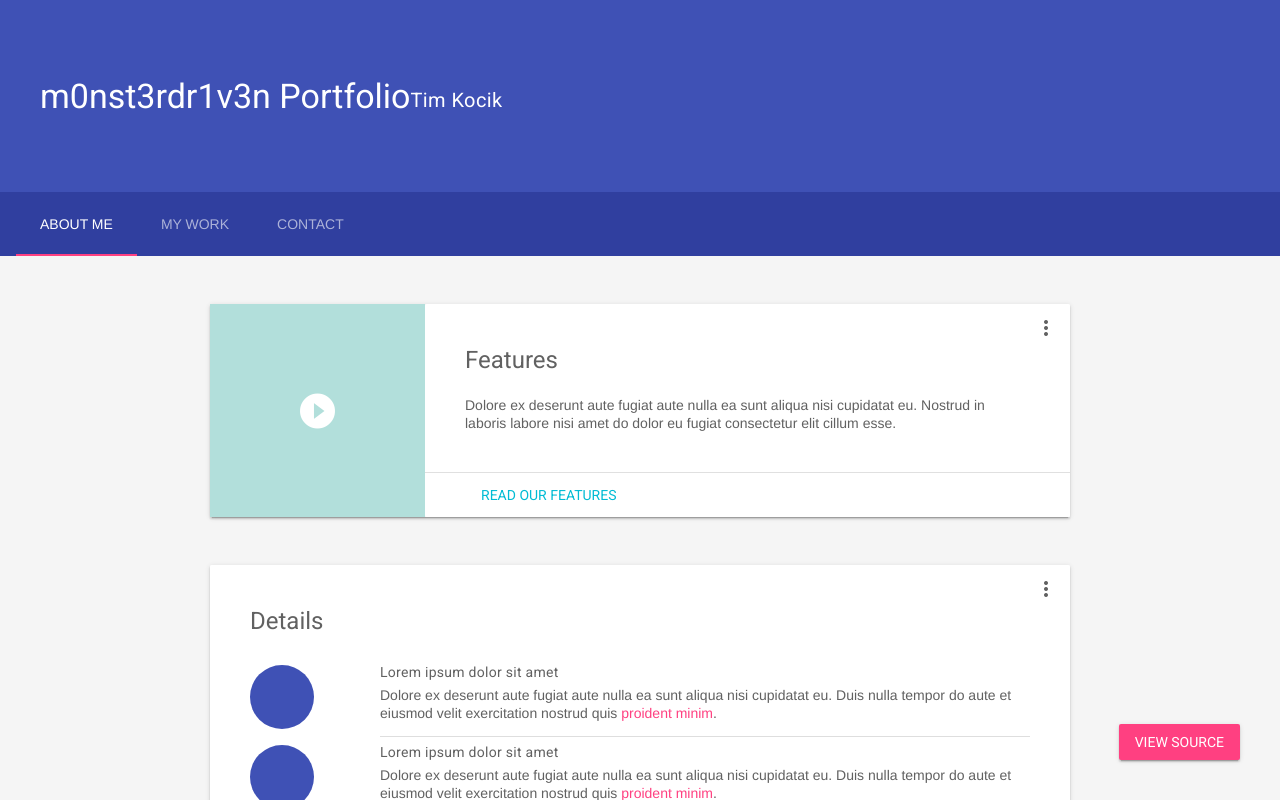
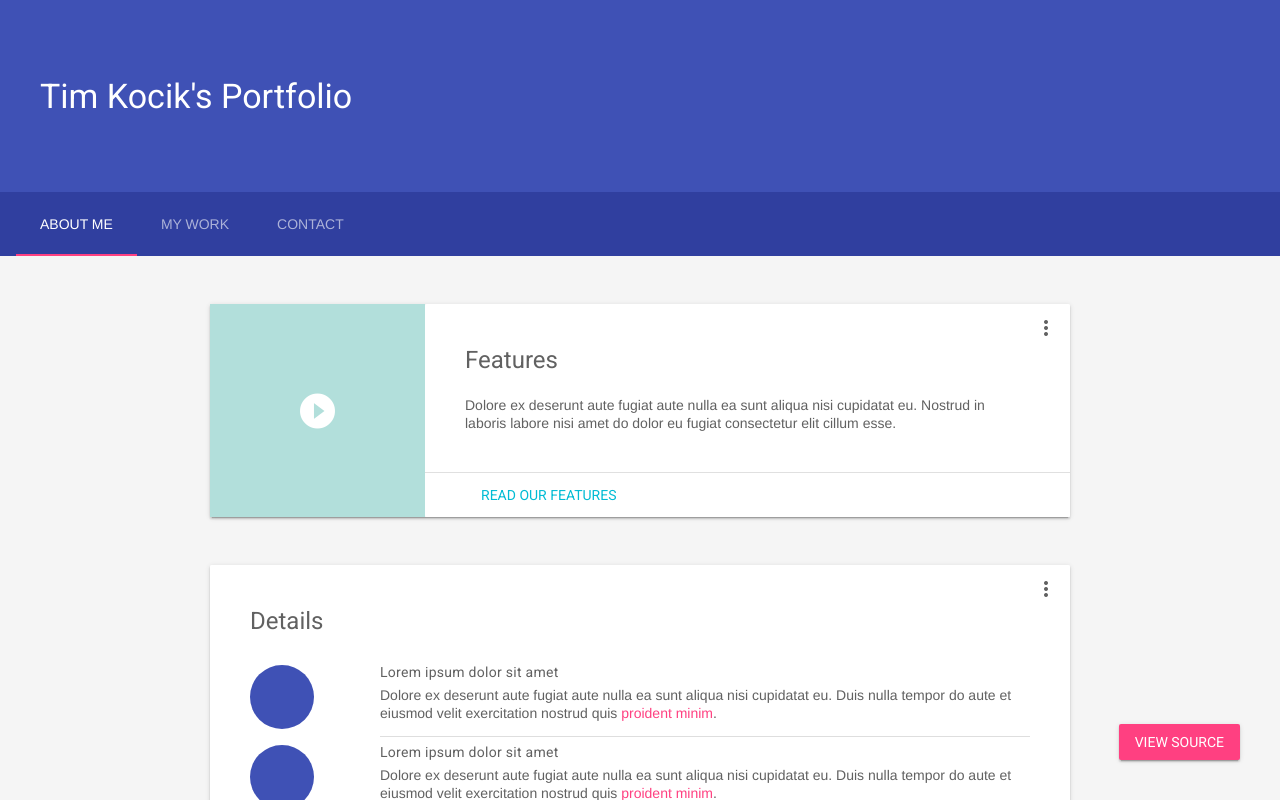
Before and after one commit to m0nst3rdr1v3n/m0nst3rdr1v3n.github.io, a plain HTML site: page index.html in a window 1280 px wide. Drawn offline with nearby package versions, Linux system fonts and the light colour scheme.

Commit message:
Changed title.

```diff
--- a/index.html
+++ b/index.html
@@ -67,10 +67,8 @@
         <div class="mdl-layout--large-screen-only mdl-layout__header-row">
         </div>
         <div class="mdl-layout--large-screen-only mdl-layout__header-row">
-          <h3>m0nst3rdr1v3n Portfolio</h3>
-	  <br>
-          <h5>Tim Kocik</h5>
-        </div>
+          <h3>Tim Kocik's Portfolio</h3>
+	</div>
         <div class="mdl-layout--large-screen-only mdl-layout__header-row">
         </div>
         <div class="mdl-layout__tab-bar mdl-js-ripple-effect mdl-color--primary-dark">
```
